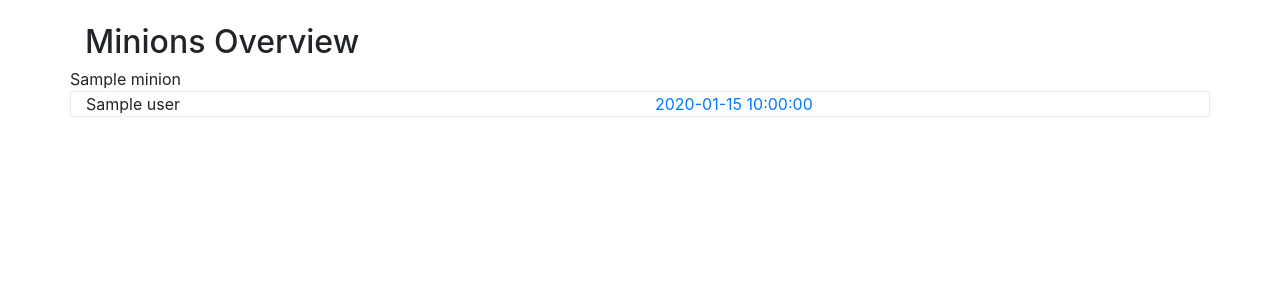
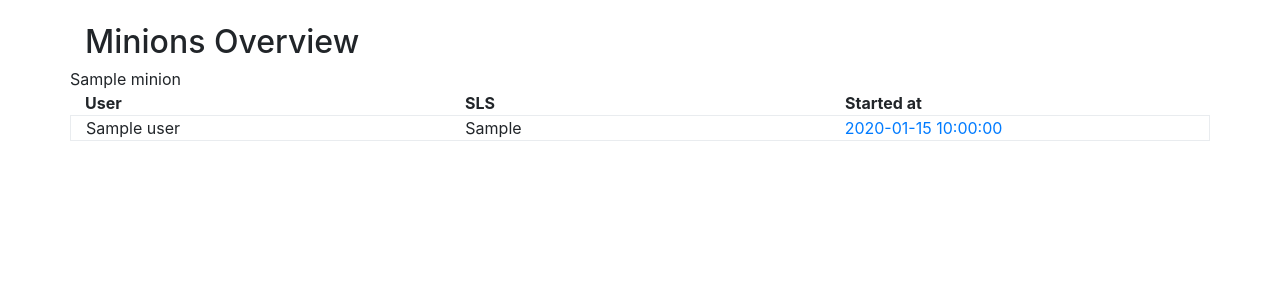
Before and after one commit to duk3luk3/salt-spy, a Flask app: template salt_spy/templates/minions.html in a window 1280 px wide. Shown: the part 56-356 px from the top of the page. Run offline with Flask 2, Linux system fonts and the light colour scheme; the template is opened without the code that fills it: most values are stand-ins (such as "Sample title", 1, 10 or a date in 2020); some libraries are stand-ins or nearby versions.

Commit message:
Make some pretty

```diff
--- a/salt_spy/templates/minions.html
+++ b/salt_spy/templates/minions.html
@@ -7,15 +7,27 @@
           <div class="row">
             <div class="col">
               <div class="row">{{minion.name|safe}}</div>
+              <div class="row">
+                <div class="col"><strong>User</strong></div>
+                <div class="col"><strong>SLS</strong></div>
+                <div class="col"><strong>Started at</strong></div>
+              </div>
               {% for run in minion.runs %}
-              <div class="row border">
+              <div class="row border{% if run.test %} text-muted{% endif %}">
                 <div class="col">
                   <div class="row">
                     <div class="col">{{run.user}}</div>
+                    <div class="col">{{run.sls|join(', ')}}</div>
                     <div class="col"><a data-toggle="collapse" href="#{{run.id}}-collapse">{{run.ret_time}}</a></div>
                   </div>
-                  <div class="row collapse mb-1" id="{{run.id}}-collapse">
+                  <div class="row collapse mb-1 pl-4" id="{{run.id}}-collapse">
                     <div class="col">
+                      <div class="row">
+                        <div class="col"><strong>Function</strong></div>
+                        <div class="col"><strong>Name</strong></div>
+                        <div class="col"><strong>Result</strong></div>
+                        <div class="col"><strong>SLS</strong></div>
+                      </div>
                     {% for state in run.states %}
                       <div class="row">
                         <div class="col">{{state.function}}</div>
--- a/salt_spy/views.py
+++ b/salt_spy/views.py
@@ -21,7 +21,7 @@ def minions():
     minions=[
         dict(name=m.name,
             runs=[
-                dict(id=r.run_id, user=r.user, ret_time=r.ret_time,
+                dict(id=r.run_id, user=r.user, ret_time=r.ret_time, sls=r.sls(), test=r.is_test,
                     states=[
                         dict(id=s.state_id,run_num=s.run_num, sls=s.sls, function=s.function, result=s.result, name=s.name)
                         for s in r.states])
```
Also changed, not shown: salt_spy/model.py (+7 -0 lines).
